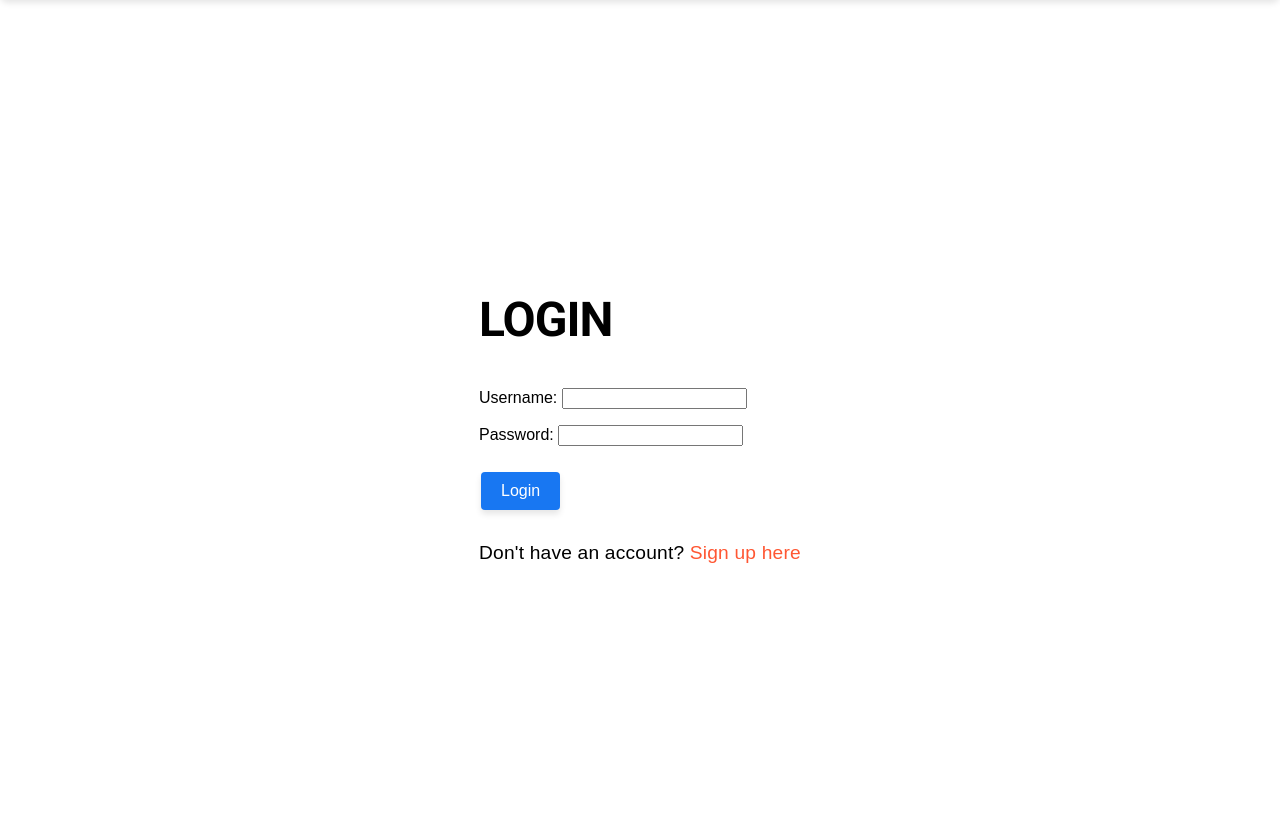
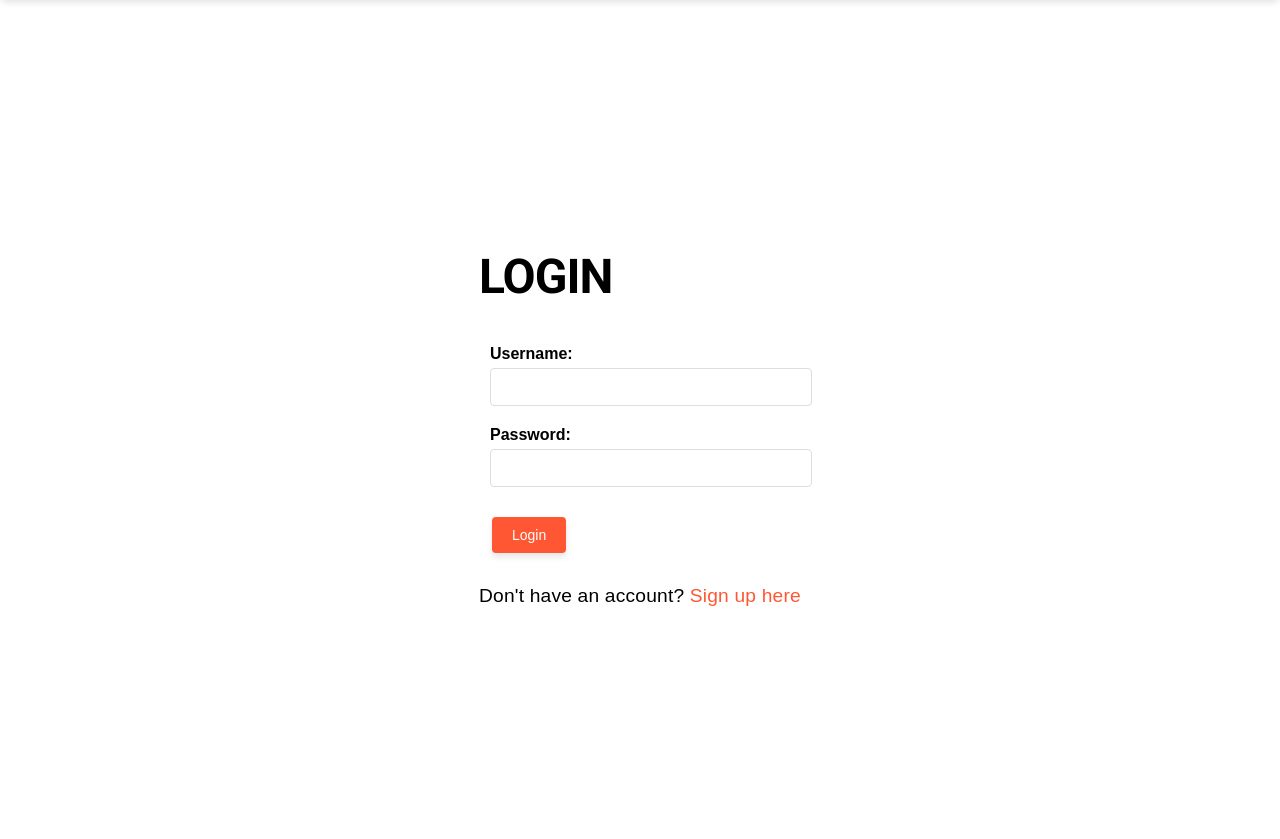
Before and after one commit to EtienneAbeng/WellMusic, a Django app: page /login/ in a window 1280 px wide. Shown: the part 77-916 px from the top of the page. Run offline with Django 4.2, Linux system fonts and the light colour scheme.

Commit message:
Update login form to include signup form styling

```diff
--- a/well/templates/login.html
+++ b/well/templates/login.html
@@ -3,14 +3,14 @@
 {% block title %}Login{% endblock %}
 
 {% block content %}
-    <div class="container login-container">
+    <div class="container login-container signup-container">
         <div class="row">
             <div class="col-md-6 offset-md-3">
                 <h2 class="text-primary text-center">Login</h2>
                 {% if error_message %}
                     <p class="text-danger text-center">{{ error_message }}</p>
                 {% endif %}
-                <form method="post">
+                <form method="post" class="signup-form">
                     {% csrf_token %}
                     <div class="form-group">
                         <label for="username">Username:</label>
```
